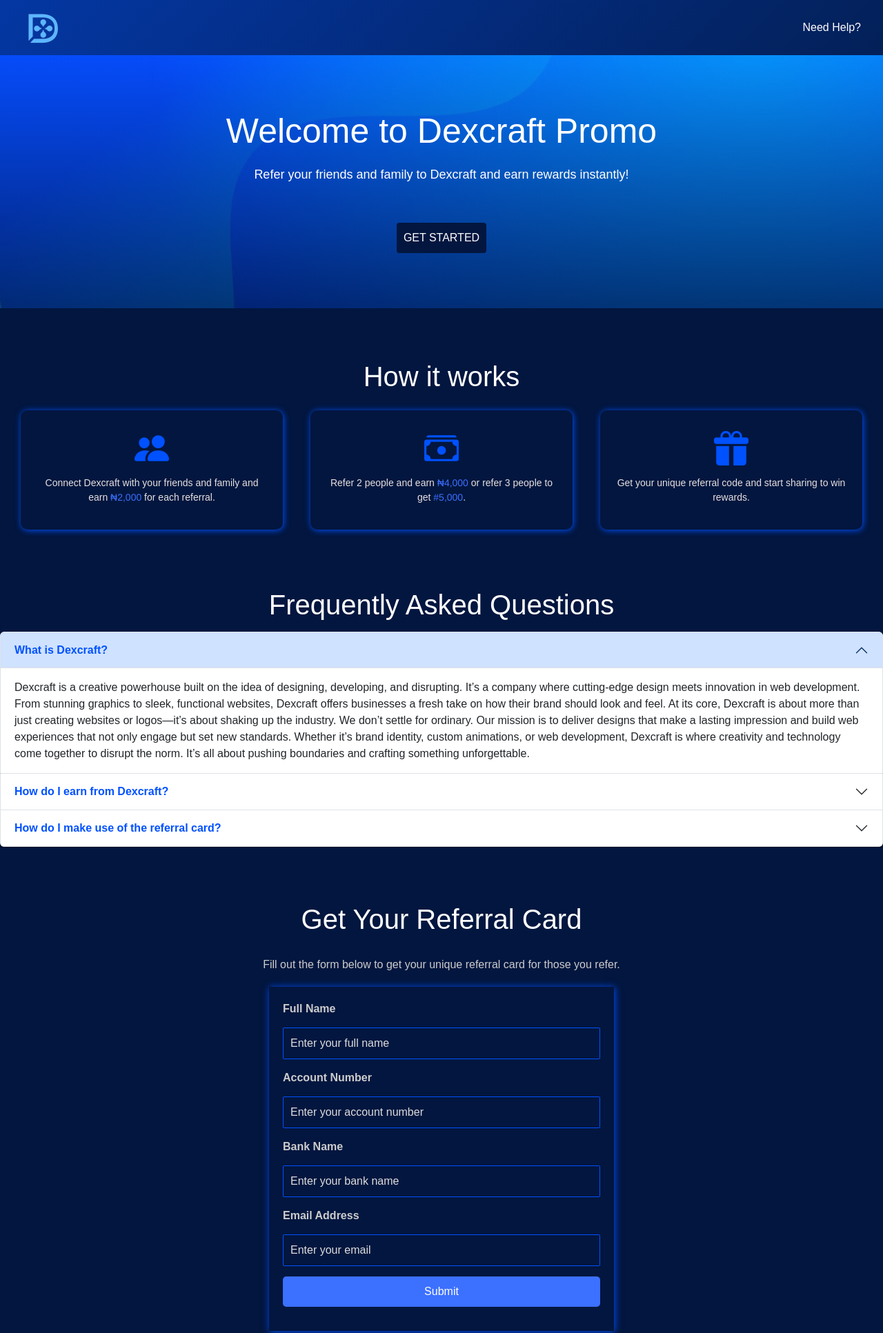
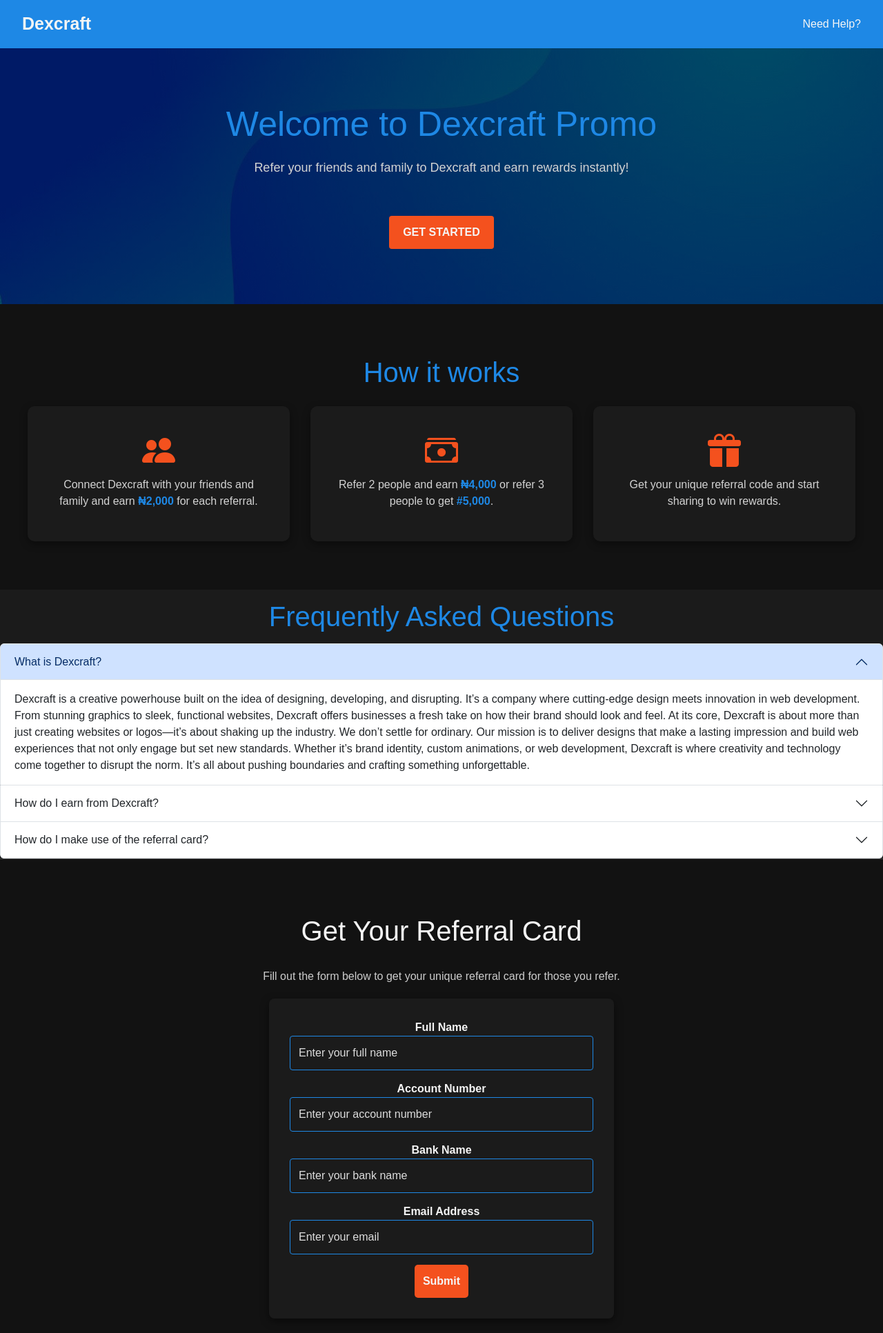
Before and after one commit to Tobidavid11/Dexcraft-promo, a website with bundled scripts: page index.html in a window 1280 px wide. Shown: the top 1933 px of the page at 69% size. Built offline with nearby package versions, Linux system fonts and the light colour scheme.

Commit message:
fouth commit

```diff
--- a/index.html
+++ b/index.html
@@ -20,7 +20,8 @@
 <body>
     <main class="main-container">
       <div class="navbar-container">
-        <img src="./assets/dexcraft.png" alt="Dexcraft">
+        <!-- <img src="./assets/dexcraft.png" alt="Dexcraft"> -->
+         <span>Dexcraft</span>
         <a href="mailto:adesinasurprise2006@gmail.com?subject=Help%20Request&body=Please%20describe%20your%20issue%20here.">Need Help?</a>
       </div>
 
--- a/styles.css
+++ b/styles.css
@@ -1,11 +1,12 @@
 :root {
-    --primary-color: rgb(0, 81, 255);
-    --background-color: #02163f;
-    --light: #fff;
-    --tetiary-color: rgb(60, 112, 255);
-    --shade: #000;
-    --text-color: #afadad;
-    --font-family: sans-serif;
+    --primary-color: #1E88E5; /* Vibrant Blue */
+    --secondary-color: #F4511E; /* Green */
+    --background-color: #1B1B1B; /* Dark Gray for background */
+    --light: #F5F5F5; /* Light for text and UI elements */
+    --accent-color: #b83006; /* Orange for accents */
+    --shade: #121212; /* Deep Gray for sections */
+    --text-color: #D3D3D3; /* Light gray for text */
+    --font-family: 'Poppins', sans-serif; /* Modern font */
 }
 
 * {
@@ -25,144 +26,163 @@
     align-items: center;
     justify-content: space-between;
     padding: 1rem 2rem;
-    background: linear-gradient(135deg, rgb(4, 55, 163), rgb(3, 32, 88));
-    box-shadow: 1px 1px 10px rgba(0, 0, 0, 0.3);
+    background: var(--primary-color);
+    box-shadow: 0px 4px 6px rgba(0, 0, 0, 0.3);
 }
-.navbar-container a{
+.navbar-container span{
+    font-weight: bold;
+    font-size: 25px;
+}
+.navbar-container a {
     color: var(--light);
     text-decoration: none;
-}
-.navbar-container a:active{
-    color: var(--primary-color);
+    font-weight: 500;
 }
 
+.navbar-container a:active {
+    color: var(--accent-color);
+}
 
 .hero-section {
     text-align: center;
     padding: 80px 20px;
-    background-image: linear-gradient(#0d5af36e, #02163fb6), url("./assets/sign-up bg-1.jpg");
+    background-image: linear-gradient(#00000099, #00000099), url("./assets/sign-up bg-1.jpg");
     color: var(--light);
 }
 
 .hero-section h1 {
     font-size: 50px;
     margin-bottom: 20px;
+    color: var(--primary-color);
 }
 
 .hero-section p {
     font-size: 18px;
     margin-top: 5px;
+    color: var(--text-color);
 }
 
 .hero-section button {
-    padding: 10px;
-    background-color: var(--background-color);
+    padding: 12px 20px;
+    background-color: var(--secondary-color);
     border: none;
     border-radius: 4px;
     color: var(--light);
     margin-top: 40px;
     cursor: pointer;
-    transition: 0.3s ease-in-out;
+    font-weight: 600;
+    transition: background-color 0.3s ease-in-out;
 }
 
 .hero-section button:hover {
-    background-color: #03205a;
+    background-color: var(--accent-color);
 }
 
 #how-it-works {
     padding: 60px 20px;
     text-align: center;
+    background-color: var(--shade);
 }
 
 .steps-container {
     display: flex;
     justify-content: space-between;
     gap: 20px;
+    max-width: 1200px;
+    margin: 0 auto;
+    flex-wrap: wrap;
 }
 
 .steps {
     background-color: var(--background-color);
-    padding: 20px;
+    padding: 30px;
     border-radius: 10px;
-    box-shadow: 1px 1px 10px rgb(0, 81, 255);
-    flex: 1;
-    margin: 10px;
+    box-shadow: 0px 4px 12px rgba(0, 0, 0, 0.4);
+    flex-basis: calc(33.33% - 20px);
+    margin: 10px 0;
     text-align: center;
     transition: transform 0.2s ease;
 }
 
 .steps i {
-    font-size: 50px;
+    font-size: 48px;
     margin-bottom: 20px;
-    color: var(--primary-color);
+    color: var(--secondary-color);
 }
 
 .steps p {
-    font-size: 14px;
-    color: #e6e1e1;
+    font-size: 16px;
+    color: var(--text-color);
 }
 
 .Amount {
-    color: var(--tetiary-color);
-    font-family: Helvetica;
+    color: var(--primary-color);
+    font-weight: bold;
 }
 
 .steps:hover {
     transform: scale(1.05);
 }
-.h1{
+
+.h1 {
+    margin: 15px auto;
+    color: var(--primary-color);
     display: flex;
     align-items: center;
     justify-content: center;
-    margin: 15px auto;
 }
-#Questions-section button {
+#Questions-section .accordion-button:focus{
+box-shadow: none;
+background-color: rgba(0, 0, 0, 0.1);
 font-weight: bold;
-color: var(--primary-color);
+color: #000;
+}
+#Questions-section .accordion-button:current{
+    background-color: none;
 }
 #referral-form {
     padding: 50px 20px;
     text-align: center;
-    border-top: 1px solid rgba(0, 0, 0, 0.5);
+    background-color: var(--shade);
+    border-top: 1px solid rgba(255, 255, 255, 0.2);
 }
 
 #referral-form h1 {
     font-size: 40px;
     margin: 30px auto;
+    color: var(--light);
 }
 
 #referral-form p {
-    color: #ccc;
+    color: #CCC;
     margin: 20px auto;
     font-size: 16px;
 }
 
 .form-container {
     max-width: 500px;
-    height: auto;
     margin: 0 auto;
-    display: flex;
-    flex-direction: column;
-    gap: 15px;
-    padding: 20px;
-    box-shadow: 1px 1px 10px rgb(0, 81, 255);
+    padding: 30px;
+    background-color: var(--background-color);
+    box-shadow: 0px 4px 12px rgba(0, 0, 0, 0.5);
+    border-radius: 8px;
 }
 
 #referral-form form label {
-    text-align: left;
     font-size: 16px;
     font-weight: bold;
-    color: #ccc;
+    color: var(--light);
 }
 
 #referral-form form input {
-    padding: 10px;
-    border-radius: 2px;
-    border: 1.5px solid rgb(0, 81, 255);
-    background-color: transparent;
+    padding: 12px;
+    border-radius: 4px;
+    border: 1.5px solid var(--primary-color);
+    background-color: var(--background-color);
+    color: var(--light);
+    width: 100%;
     outline: none;
-    width: 100%;
-    color: var(--light);
+    margin-bottom: 15px;
 }
 
 input::placeholder {
@@ -170,29 +190,30 @@
 }
 
 #referral-form form button {
-    padding: 10px;
-    background-color: var(--tetiary-color);
+    padding: 12px;
+    background-color: var(--secondary-color);
     border: none;
     border-radius: 5px;
     color: var(--light);
     cursor: pointer;
-    margin-bottom: 15px;
+    font-weight: bold;
     transition: background-color 0.3s ease;
 }
 
 #referral-form form button:hover {
-    background-color: var(--primary-color);
+    background-color: var(--accent-color);
 }
 
 footer {
     padding: 20px;
     text-align: center;
     background-color: var(--shade);
+    border-top: 1px solid var(--primary-color);
     color: var(--light);
 }
 
 .social-icons {
-    margin: 10px 0px;
+    margin: 10px 0;
 }
 
 .social-icons a {
@@ -202,7 +223,7 @@
 }
 
 .social-icons a:hover {
-    color: var(--primary-color);
+    color: var(--accent-color);
 }
 
 /* Mobile Responsiveness */
@@ -219,21 +240,13 @@
         font-size: 35px;
     }
 
-    .hero-section p {
-        font-size: 16px;
+    .steps-container {
+        flex-direction: column;
+        gap: 20px;
     }
 
-    .steps-container {
-        flex-direction: column;
-        gap: 10px;
-    }
-
-    .steps i {
-        font-size: 40px;
-    }
-
-    .steps p {
-        font-size: 12px;
+    .steps {
+        flex-basis: 100%;
     }
 
     #referral-form h1 {
@@ -241,15 +254,15 @@
     }
 
     .form-container {
-        padding: 15px;
+        padding: 20px;
     }
 
     #referral-form form input {
-        padding: 8px;
+        padding: 10px;
     }
 
     #referral-form form button {
-        padding: 8px;
+        padding: 10px;
     }
 
     footer {
@@ -266,32 +279,16 @@
         font-size: 28px;
     }
 
-    .hero-section p {
-        font-size: 14px;
-    }
-
-    .steps-container {
-        gap: 5px;
-    }
-
     .steps i {
         font-size: 35px;
     }
 
     .steps p {
-        font-size: 11px;
+        font-size: 12px;
     }
 
     #referral-form h1 {
         font-size: 24px;
-    }
-
-    #referral-form p {
-        font-size: 14px;
-    }
-
-    .form-container {
-        padding: 10px;
     }
 
     footer {
```
